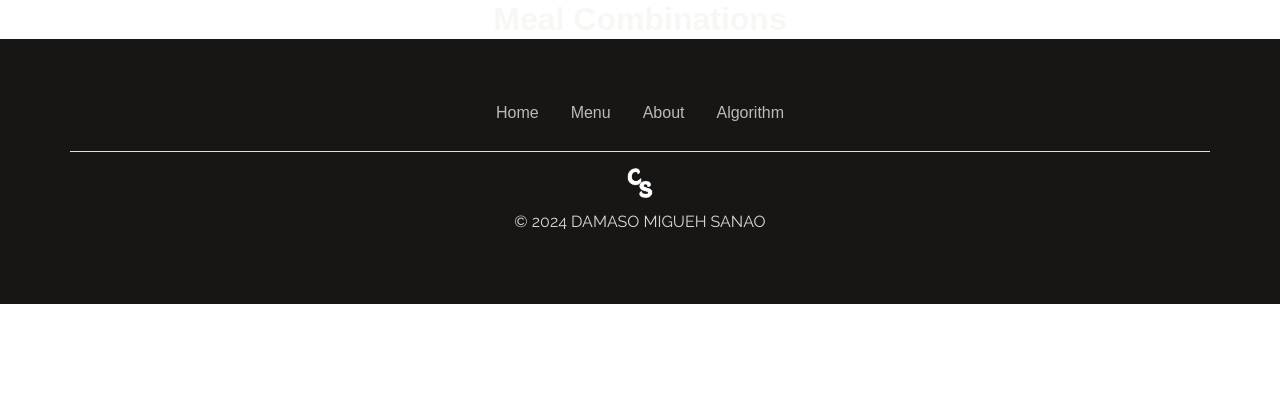
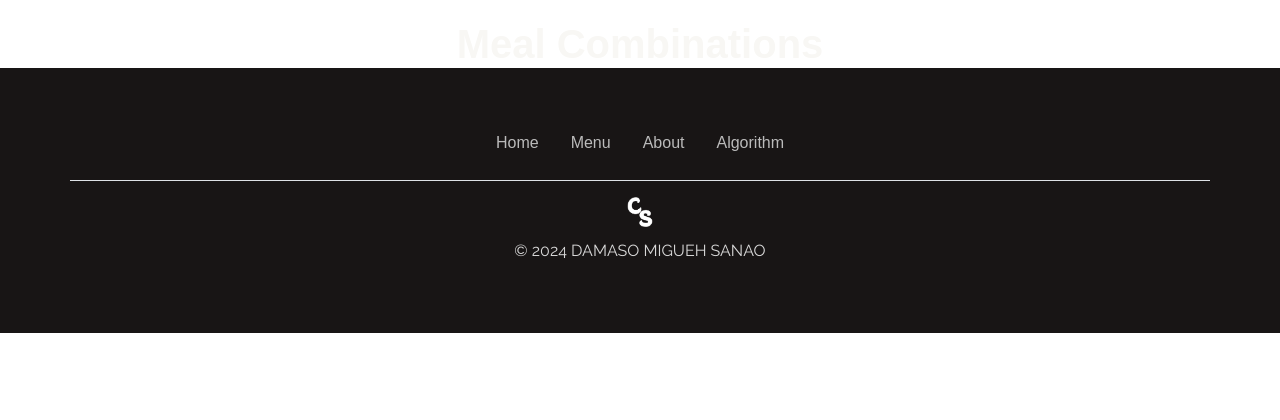
Before and after one commit to EdrianaJoy/craving-satisfied, a Node server app: page /results/ in a window 1280 px wide. Shown: the part 124-544 px from the top of the page. Run offline with Node 20, Linux system fonts and the light colour scheme; some libraries are stand-ins or nearby versions; some web fonts are replaced.

Commit message:
Update style.css

```diff
--- a/cravingSatisfiedApp/public/stylesheets/style.css
+++ b/cravingSatisfiedApp/public/stylesheets/style.css
@@ -558,13 +558,13 @@ h6 {
 
 
 
-.result h2{
+.result h1{
     margin: 0px;
     padding-top: 20px ;
     font-family: var(--font-base);
     font-style: normal;
     color: var(--c-fw);
-    font-size: 50px;
+    font-size: 40px;
 
 }
 
```
